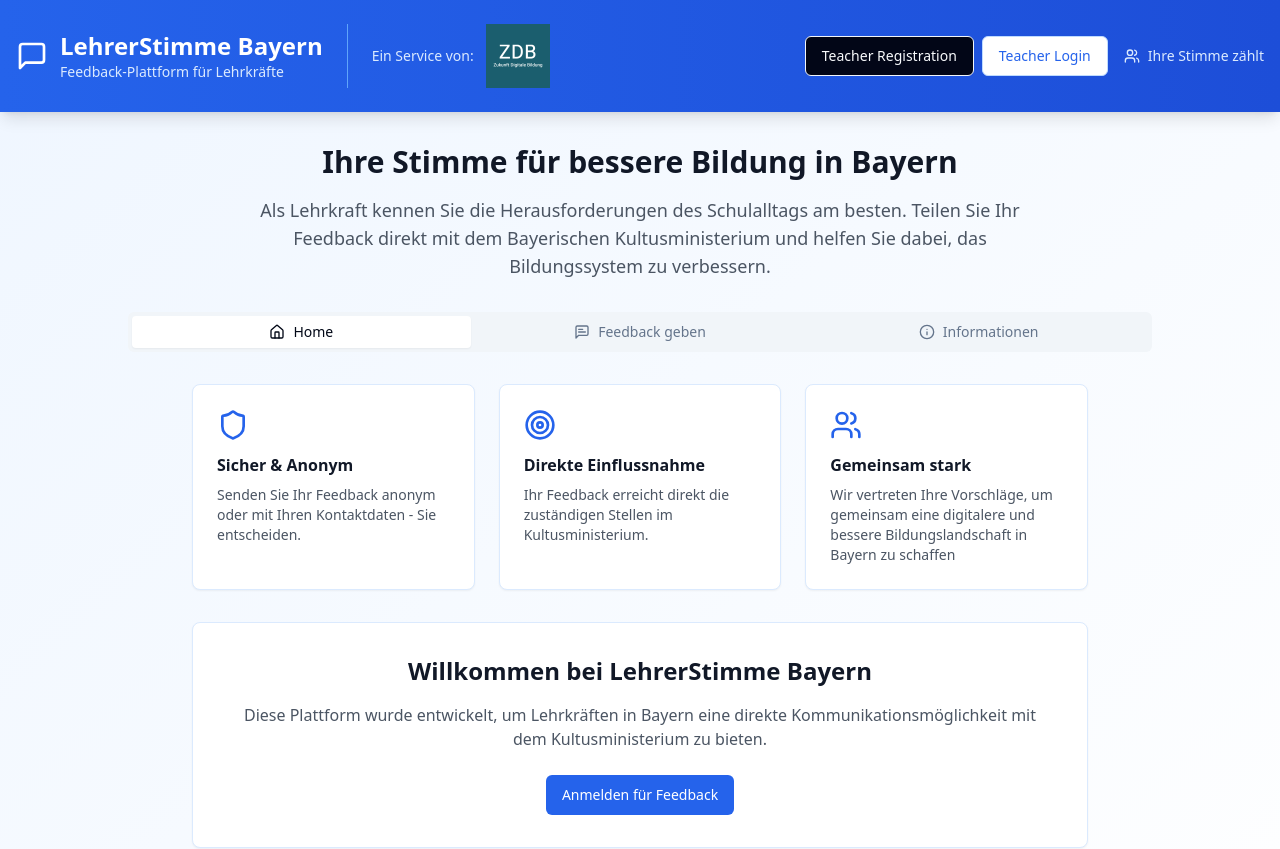
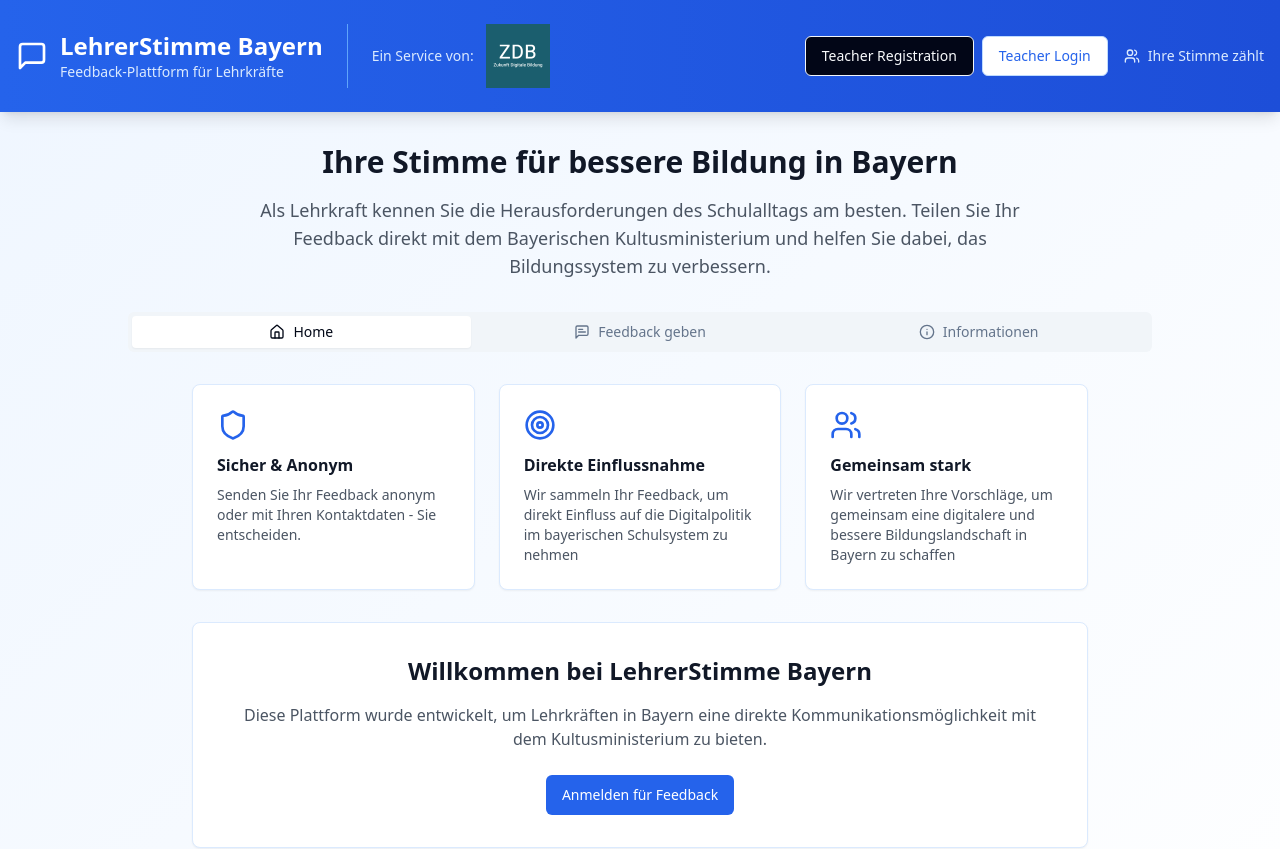
Before and after one commit to paltunay/lehrer-blick-bayern, a React (Vite) app: page / in a window 1280 px wide. Shown: the top 849 px of the page. Built offline with nearby package versions, Linux system fonts and the light colour scheme.

Commit message:
Visual edit in Lovable
Edited UI in Lovable

```diff
--- a/src/pages/Home.tsx
+++ b/src/pages/Home.tsx
@@ -67,9 +67,9 @@ const Home = () => {
                   <div className="bg-white p-6 rounded-lg shadow-sm border border-blue-100">
                     <Target className="h-8 w-8 text-blue-600 mb-3" />
                     <h3 className="font-semibold text-gray-900 mb-2">Direkte Einflussnahme</h3>
-                    <p className="text-gray-600 text-sm">
-                      Ihr Feedback erreicht direkt die zuständigen Stellen im Kultusministerium.
-                    </p>
+                    <p className="text-gray-600 text-sm">Wir sammeln Ihr Feedback, um direkt Einfluss auf die Digitalpolitik im bayerischen Schulsystem zu nehmen
+
+                  </p>
                   </div>
                   <div className="bg-white p-6 rounded-lg shadow-sm border border-blue-100">
                     <Users className="h-8 w-8 text-blue-600 mb-3" />
```
